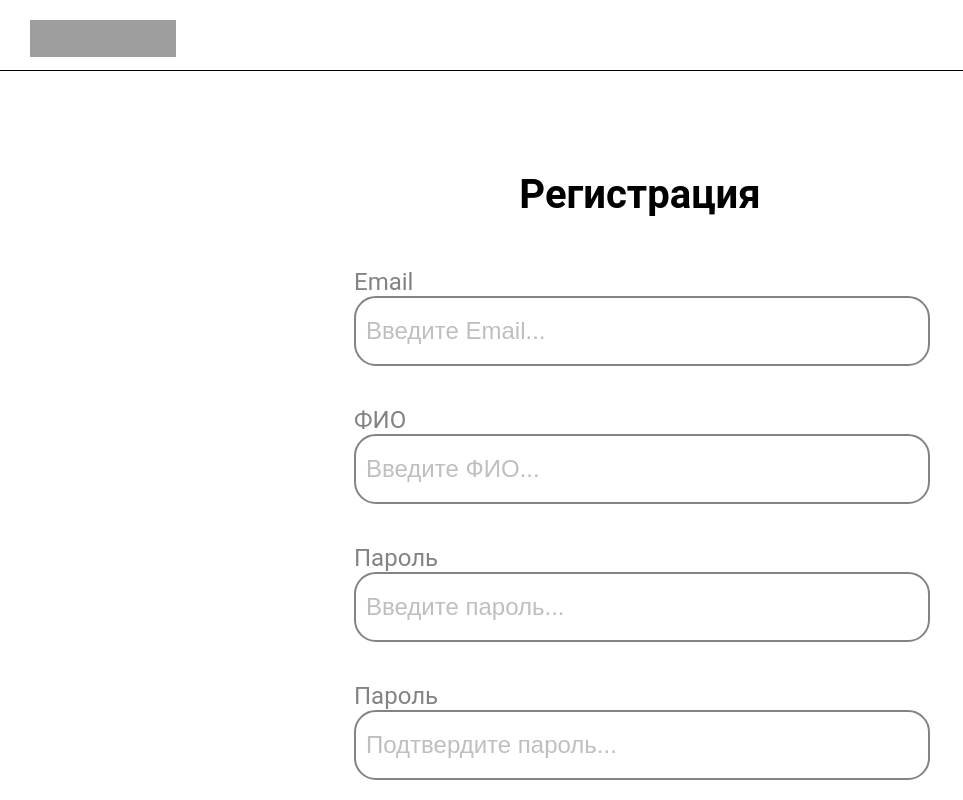
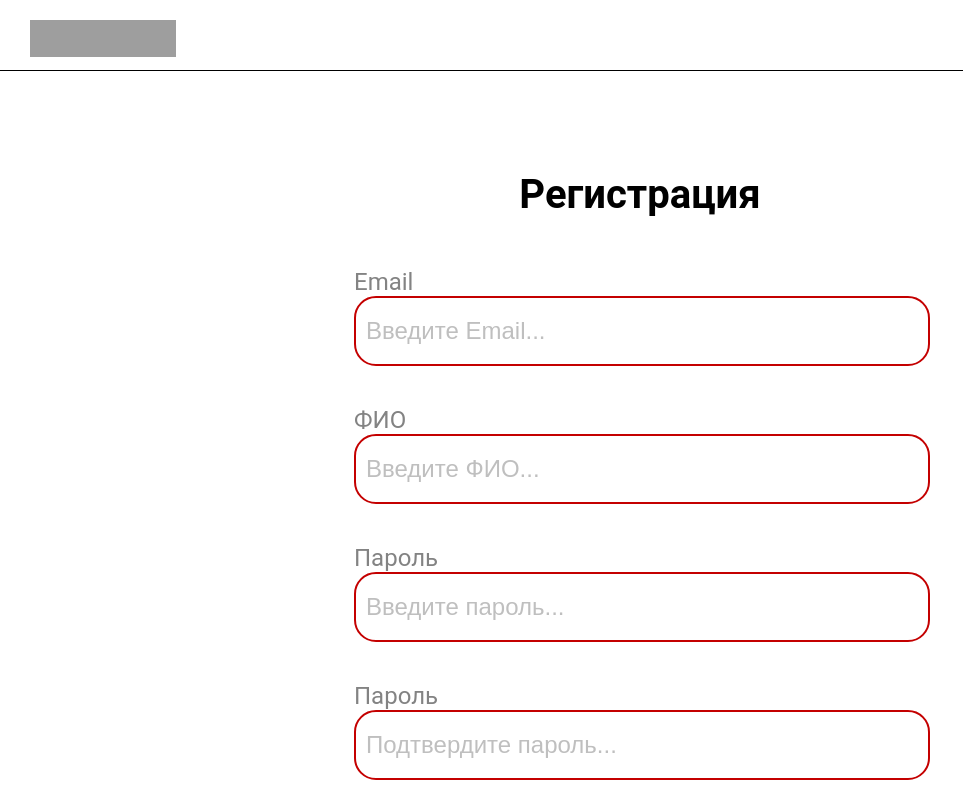
Before and after one commit to Ten-Do/reactVersionSuaiPr, a React (Create React App) app: page /register in a window 1280 px wide. Shown: the top 800 px of the page, without its empty margins (0-963 px from the left). Built offline with nearby package versions, Linux system fonts and the light colour scheme; grey boxes are pictures that could not be loaded.

Commit message:
добавил валидацию на регистрацию

```diff
--- a/package.json
+++ b/package.json
@@ -6,10 +6,11 @@
     "@testing-library/jest-dom": "^5.16.5",
     "@testing-library/react": "^13.4.0",
     "@testing-library/user-event": "^13.5.0",
+    "axios": "^1.2.2",
     "react": "^18.2.0",
     "react-dom": "^18.2.0",
     "react-router-dom": "^6.6.2",
-    "react-scripts": "5.0.1",
+    "react-scripts": "^2.1.3",
     "web-vitals": "^2.1.4"
   },
   "scripts": {
--- a/src/components/pages/LogReg/registration.jsx
+++ b/src/components/pages/LogReg/registration.jsx
@@ -1,3 +1,4 @@
+import { useEffect, useState } from "react";
 import { Link } from "react-router-dom";
 
 import "./registration.css";
@@ -14,9 +15,86 @@ function showCheckboxes() {
     }
 };
 
+function isValidInput(elem) {
+    const reg = new RegExp(elem.getAttribute("data-reg"));
+    return reg.test(elem.value);
+}
+
+export const Registration = ({ setType }) => {
+    const [inputs, setInputs] = useState({
+        email: {
+            value: '',
+            isValid: false
+        },
+        name: {
+            value: '',
+            isValid: false
+        },
+        pass: {
+            value: '',
+            isValid: false
+        },
+        repeatPass: {
+            value: '',
+            isValid: false
+        }
+    })
+
+    useEffect(() => { console.log("render") })
+
+    const mailChangeHandler = ({ target }) => {
+        setInputs({
+            ...inputs, email: {
+                value: target.value,
+                isValid: isValidInput(target)
+            }
+        })
+    }
+
+    const nameChangeHandler = ({ target }) => {
+        setInputs({
+            ...inputs, name: {
+                value: target.value,
+                isValid: isValidInput(target)
+            }
+        })
+    }
+
+    const passwordChangeHandler = ({ target }) => {
+        setInputs({
+            ...inputs, pass: {
+                value: target.value,
+                isValid: isValidInput(target)
+            }
+        })
+    }
+
+    const repeatPassChangeHandler = ({ target }) => {
+        setInputs({
+            ...inputs, repeatPass: {
+                value: target.value,
+                isValid: inputs.pass.value === target.value
+            }
+        })
+    }
 
 
-export const Registration = ({ setType }) => (
+
+    const submitHandler = async (e) => {
+        e.preventDefault()
+        let flag = false;
+        Object.values(inputs).forEach(elem => { if (!elem.isValid) flag = true });
+
+        if (flag) {
+            alert("все поля должны быть заполнены коректно!")
+        } else {
+            alert("Запрос коректен")
+        }
+    }
+
+
+
+    return (
         <>
             <header>
                 <div id="guap-panel">
@@ -25,17 +103,26 @@ export const Registration = ({ setType }) => (
             </header>
             <div id="fixed-container">
                 <div id="form">
-                <iframe name="votar" style={{ display: "none" }}></iframe>
+                    <iframe name="votar" style={{ display: "none" }} title="regIframe"></iframe>
                     <h1>Регистрация</h1>
                     <form action="" method="post" id="forma" name="forma" target="votar">
                         <label className="form-label">Email</label>
-                    <input id="email" className="normal-input" type="email" name="email" data-reg="^[-\w.]+@([A-z0-9][-A-z0-9]+\.)+[A-z]{2,4}$" required size="40" placeholder="Введите Email..." />
+                        <input value={inputs.email.value} onChange={mailChangeHandler} style={{ border: inputs.email.isValid ? "2px solid rgb(0, 196, 0)" : "2px solid rgb(196, 0, 0)" }} id="email" className="normal-input" type="email" name="email" data-reg="^[-\w.]+@([A-z0-9][-A-z0-9]+\.)+[A-z]{2,4}$" required size="40" placeholder="Введите Email..." />
                         <label className="form-label">ФИО</label>
-                    <input id="name" className="normal-input" type="text" required size="40" data-reg="^([а-яёА-ЯЁ]{2,}\s[а-яёА-ЯЁ]{1,}'?-?[а-яёА-ЯЁ]{2,}\s?([а-яёА-ЯЁ]{1,})?)" name="name" placeholder="Введите ФИО..." />
+                        <input value={inputs.name.value} onChange={nameChangeHandler} style={{ border: inputs.name.isValid ? "2px solid rgb(0, 196, 0)" : "2px solid rgb(196, 0, 0)" }} id="name" className="normal-input" type="text" required size="40" data-reg="^([а-яёА-ЯЁ]{2,}\s[а-яёА-ЯЁ]{1,}'?-?[а-яёА-ЯЁ]{2,}\s?([а-яёА-ЯЁ]{1,})?)" name="name" placeholder="Введите ФИО..." />
                         <label className="form-label">Пароль</label>
-                    <input id="pass" className="normal-input" type="password" name="pass" data-reg="(?=^.{8,}$)((?=.*\d)|(?=.*\W+))(?![.\n])(?=.*[A-Z])(?=.*[a-z]).*$" required size="40" placeholder="Введите пароль..." />
+                        <input value={inputs.pass.value} onChange={passwordChangeHandler} style={{ border: inputs.pass.isValid ? "2px solid rgb(0, 196, 0)" : "2px solid rgb(196, 0, 0)" }} id="pass" className="normal-input" type="password" name="pass" data-reg="(?=^.{8,}$)((?=.*\d)|(?=.*\W+))(?![.\n])(?=.*[A-Z])(?=.*[a-z]).*$" required size="40" placeholder="Введите пароль..." />
                         <label className="form-label">Пароль</label>
-                    <input id="second-pass" className="normal-input" data-reg="(?=^.{8,}$)((?=.*\d)|(?=.*\W+))(?![.\n])(?=.*[A-Z])(?=.*[a-z]).*$" type="password" required size="40" placeholder="Подтвердите пароль..." />
+                        <input value={inputs.repeatPass.value} onChange={repeatPassChangeHandler} style={{ border: inputs.repeatPass.isValid ? "2px solid rgb(0, 196, 0)" : "2px solid rgb(196, 0, 0)" }} id="second-pass" className="normal-input" type="password" placeholder="Подтвердите пароль..." />
+                        <div id="file-input-container">
+                            <input id="file-input" type="file" name="file" accept="image/*" />
+                            <label className="form-label-file" htmlFor="file-input" id="reg-file-input">
+                                <span>Студенческий билет</span>
+                                <div id="stud-logo-container">
+                                    <img id="stud-bilet-logo" src="../../../assets/stud-bilet.svg" alt="stud-bilet.svg" />
+                                </div>
+                            </label>
+                        </div>
                         <label className="form-label">Категории CTF</label>
                         <div className="multiselect">
                             <div className="selectBox" onClick={showCheckboxes}>
@@ -83,19 +170,11 @@ export const Registration = ({ setType }) => (
                                     Osint</label>
                             </div>
                         </div>
-                    <div id="file-input-container">
-                        <input id="file-input" type="file" name="file" accept="image/*" />
-                        <label className="form-label-file" htmlFor="file-input" id="reg-file-input">
-                            <span>Студенческий билет</span>
-                            <div id="stud-logo-container">
-                                <img id="stud-bilet-logo" src="../../../assets/stud-bilet.svg" alt="stud-bilet.svg" />
-                            </div>
-                        </label>
-                    </div>
-                    <button id="button" type="submit" >Зарегистрироваться</button>
+                        <button id="button" type="submit" onClick={submitHandler}>Зарегистрироваться</button>
                     </form>
                     <Link to='/login' onClick={setType}>Уже зарегестрирован? Авторизуйся!</Link>
                 </div>
             </div>
         </>
     )
+}
```
Also changed, not shown: 1 other file (tests, documents, lock files or other folders). Lines whose indentation alone changed are shown as unchanged.
